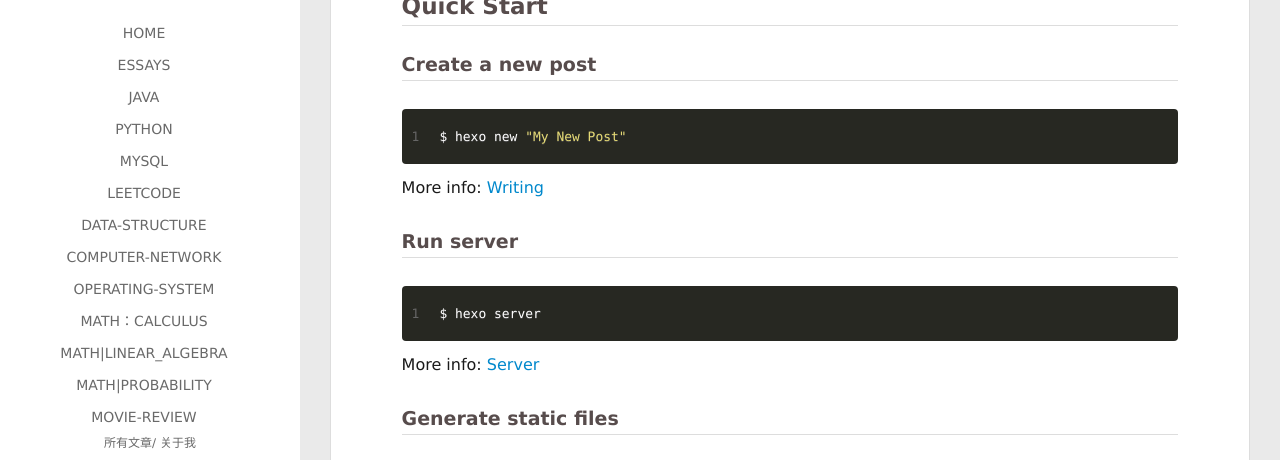
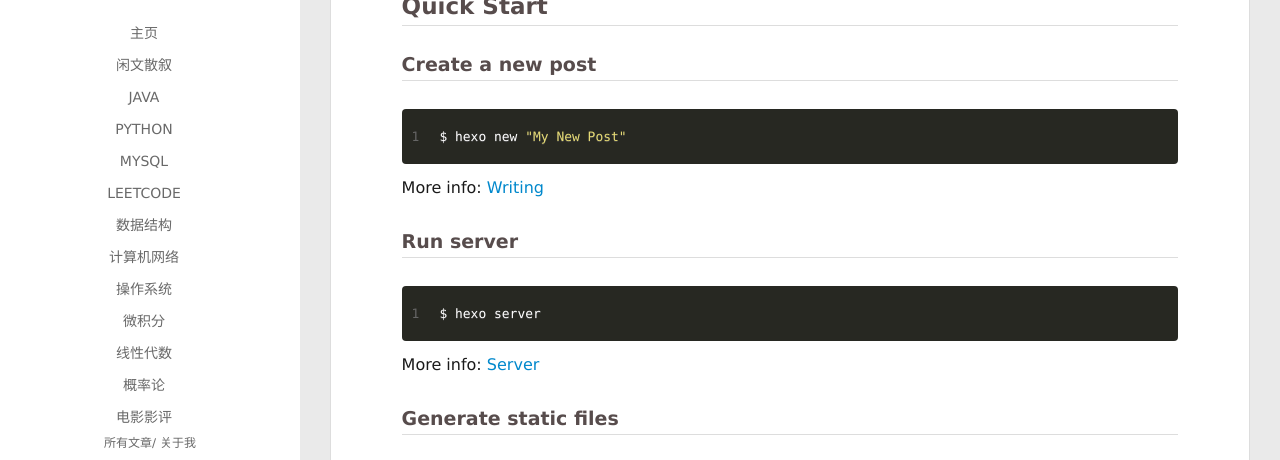
Before and after one commit to SulyvahnWei/sulyvahnwei.github.io, a plain HTML site: page 2020/01/10/hello-world/index.html in a window 1280 px wide. Shown: the part 243-703 px from the top of the page. Drawn offline with Linux system fonts and the light colour scheme.

Commit message:
Site updated: 2020-01-16 21:21:15

```diff
--- a/2020/01/10/hello-world/index.html
+++ b/2020/01/10/hello-world/index.html
@@ -56,9 +56,9 @@
 		<nav class="header-menu">
 			<ul>
 
-				<li><a href="/">Home</a></li>
+				<li><a href="/">主页</a></li>
 
-				<li><a href="/tags/Essays/">Essays</a></li>
+				<li><a href="/tags/Essays/">闲文散叙</a></li>
 
 				<li><a href="/tags/Java/">Java</a></li>
 
@@ -68,19 +68,19 @@
 
 				<li><a href="/tags/LeetCode">LeetCode</a></li>
 
-				<li><a href="/tags/DataStructure">Data-Structure</a></li>
+				<li><a href="/tags/DataStructure">数据结构</a></li>
 
-				<li><a href="/tags/ComputerNetwork">Computer-Network</a></li>
+				<li><a href="/tags/ComputerNetwork">计算机网络</a></li>
 
-				<li><a href="/tags/OperatingSystem">Operating-System</a></li>
+				<li><a href="/tags/OperatingSystem">操作系统</a></li>
 
-				<li><a href="/tags/Calculus">Math：Calculus</a></li>
+				<li><a href="/tags/Calculus">微积分</a></li>
 
-				<li><a href="/tags/Linear_Algebra">Math|Linear_Algebra</a></li>
+				<li><a href="/tags/Linear_Algebra">线性代数</a></li>
 
-				<li><a href="/tags/Probability">Math|Probability</a></li>
+				<li><a href="/tags/Probability">概率论</a></li>
 
-				<li><a href="/tags/MovieReview">Movie-Review</a></li>
+				<li><a href="/tags/MovieReview">电影影评</a></li>
 
 			</ul>
 		</nav>
@@ -178,9 +178,9 @@
 				<ul style="width: 70%">
 
 
-					<li style="width: 7.6923076923076925%"><a href="/">Home</a></li>
+					<li style="width: 7.6923076923076925%"><a href="/">主页</a></li>
 
-					<li style="width: 7.6923076923076925%"><a href="/tags/Essays/">Essays</a></li>
+					<li style="width: 7.6923076923076925%"><a href="/tags/Essays/">闲文散叙</a></li>
 
 					<li style="width: 7.6923076923076925%"><a href="/tags/Java/">Java</a></li>
 
@@ -190,19 +190,19 @@
 
 					<li style="width: 7.6923076923076925%"><a href="/tags/LeetCode">LeetCode</a></li>
 
-					<li style="width: 7.6923076923076925%"><a href="/tags/DataStructure">Data-Structure</a></li>
+					<li style="width: 7.6923076923076925%"><a href="/tags/DataStructure">数据结构</a></li>
 
-					<li style="width: 7.6923076923076925%"><a href="/tags/ComputerNetwork">Computer-Network</a></li>
+					<li style="width: 7.6923076923076925%"><a href="/tags/ComputerNetwork">计算机网络</a></li>
 
-					<li style="width: 7.6923076923076925%"><a href="/tags/OperatingSystem">Operating-System</a></li>
+					<li style="width: 7.6923076923076925%"><a href="/tags/OperatingSystem">操作系统</a></li>
 
-					<li style="width: 7.6923076923076925%"><a href="/tags/Calculus">Math：Calculus</a></li>
+					<li style="width: 7.6923076923076925%"><a href="/tags/Calculus">微积分</a></li>
 
-					<li style="width: 7.6923076923076925%"><a href="/tags/Linear_Algebra">Math|Linear_Algebra</a></li>
+					<li style="width: 7.6923076923076925%"><a href="/tags/Linear_Algebra">线性代数</a></li>
 
-					<li style="width: 7.6923076923076925%"><a href="/tags/Probability">Math|Probability</a></li>
+					<li style="width: 7.6923076923076925%"><a href="/tags/Probability">概率论</a></li>
 
-					<li style="width: 7.6923076923076925%"><a href="/tags/MovieReview">Movie-Review</a></li>
+					<li style="width: 7.6923076923076925%"><a href="/tags/MovieReview">电影影评</a></li>
 
 				</ul>
 			</nav>
```
Also changed, not shown: archives/2020/01/index.html (+18 -18 lines), archives/2020/index.html (+18 -18 lines), archives/index.html (+18 -18 lines), index.html (+18 -18 lines).
